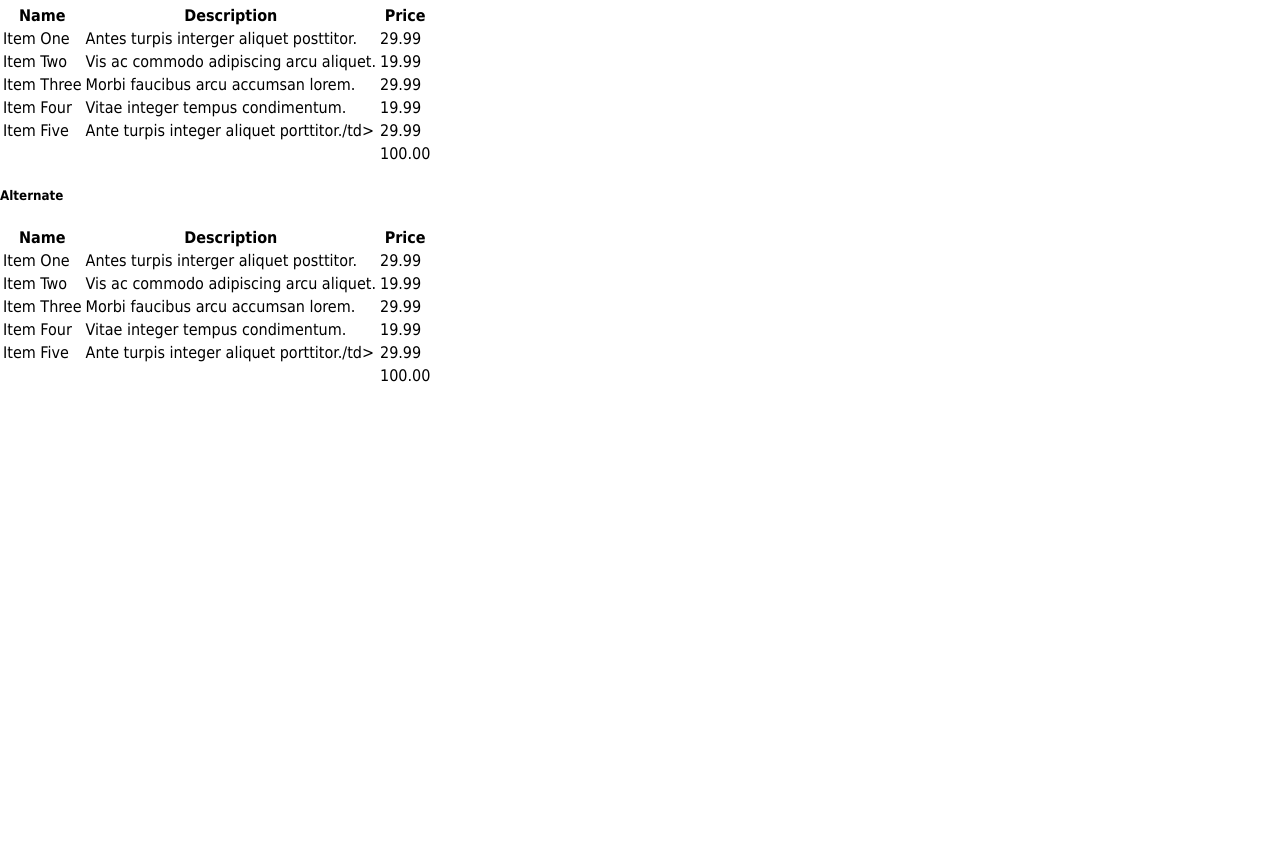
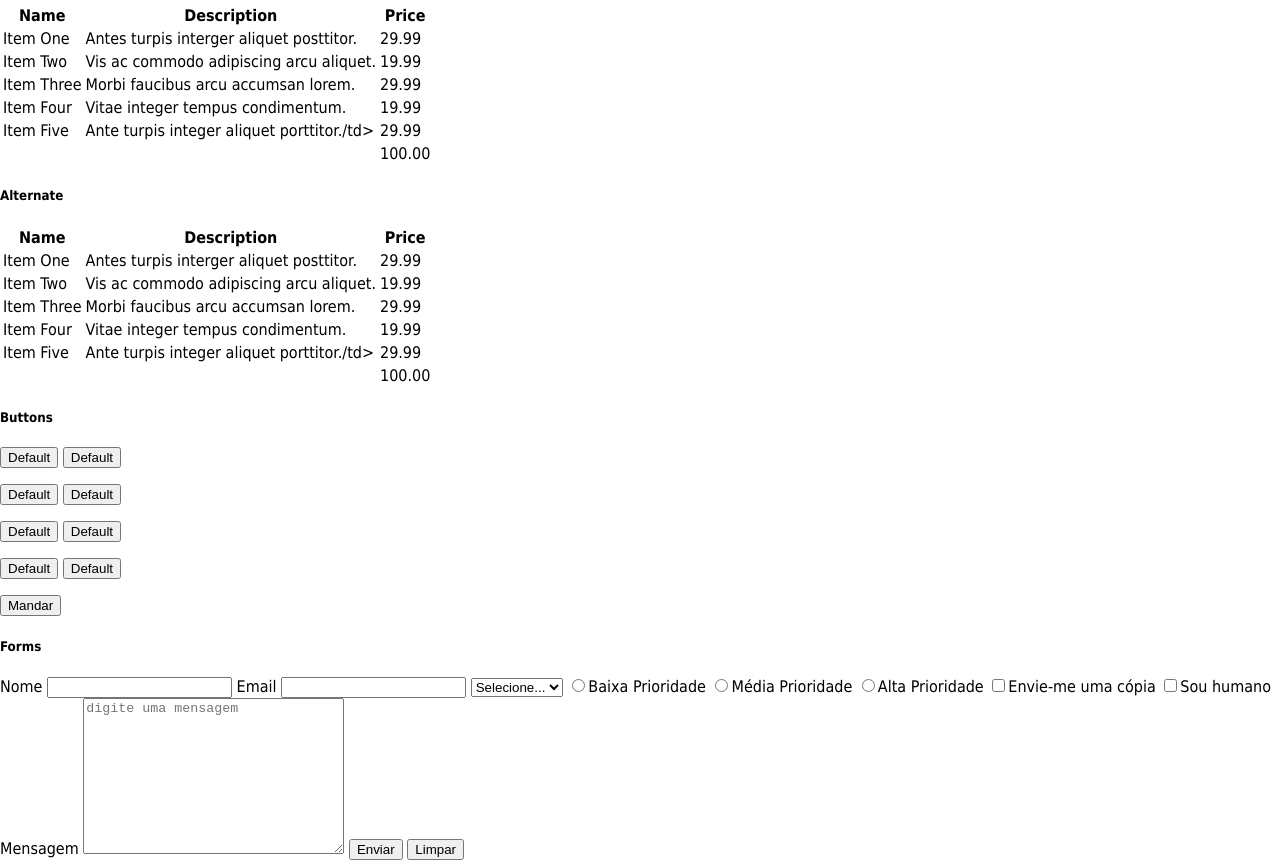
Before and after one commit to locerj/html-css-js, a plain HTML site: page Seção8-Projeto Strata/index.html in a window 1280 px wide. Shown: the part 4086-4946 px from the top of the page. Before the commit the page ends 4474 px from the top, so only its background shows below. Drawn offline with Linux system fonts and the light colour scheme; files that its build step writes are made by us from their sources.

```diff
--- a/Seção8-Projeto Strata/index.html
+++ b/Seção8-Projeto Strata/index.html
@@ -289,6 +289,60 @@
 
                     </tbody>
                 </table>
+
+                <h5>Buttons</h5>
+                <p>
+                    <button class="button-default">Default</button>
+                    <button class="button-default button-default-stroke">Default</button>
+                </p>
+
+                <p>
+                    <button class="button-default button-default-smal">Default</button>
+                    <button class="button-default button-default-smal button-default-stroke">Default</button>
+                </p>
+
+                <p>
+                    <button class="button-default button-default-full">Default</button>
+                    <button class="button-default button-default-full button-default-stroke">Default</button>
+                </p>
+
+                <p>
+                    <button class="button-default button-default-full button-default-smal">Default</button>
+                    <button class="button-default button-default-full button-default-small button-default-stroke">Default</button>
+                </p>
+
+                <input type="submit" class="button-default" value="Mandar">
+
+                <h5>Forms</h5>
+
+                <label for="name">Nome</label>
+                <input type="text" name="name" id="name">
+
+                <label for="email">Email</label>
+                <input type="email" name="email" id="email">
+
+                <select>
+                    <option value="0">Selecione...</option>
+                    <option value="1">HTML</option>
+                    <option value="2">CSS</option>
+                    <option value="3">Javascript</option>
+                </select>
+
+                <label><input type="radio" value="baixa" name="prioridade">Baixa Prioridade</label>
+                <label><input type="radio" value="media" name="prioridade">Média Prioridade</label>
+                <label><input type="radio" value="alta" name="prioridade">Alta Prioridade</label>
+
+                <label><input type="checkbox" name="copy" value="1">Envie-me uma cópia</label>
+                <label><input type="checkbox" name="human" value="1">Sou humano</label>
+
+                <label for="msg">Mensagem</label>
+                <textarea placeholder="digite uma mensagem" id="msg" cols="30" rows="10"></textarea>
+
+                <input type="submit" value="Enviar" class="button-default">
+                <input type="reset" value="Limpar" class="button-default-stroke">
+
+
+
             </section>
 
         </main>
```
